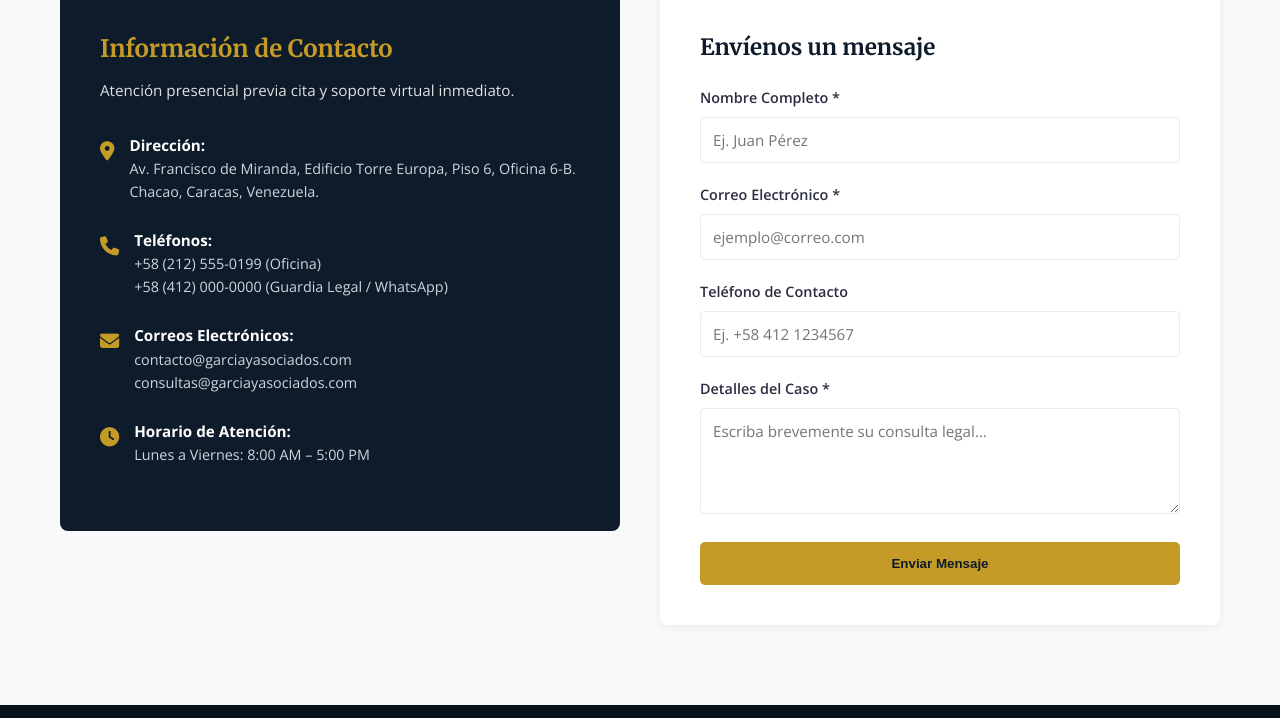
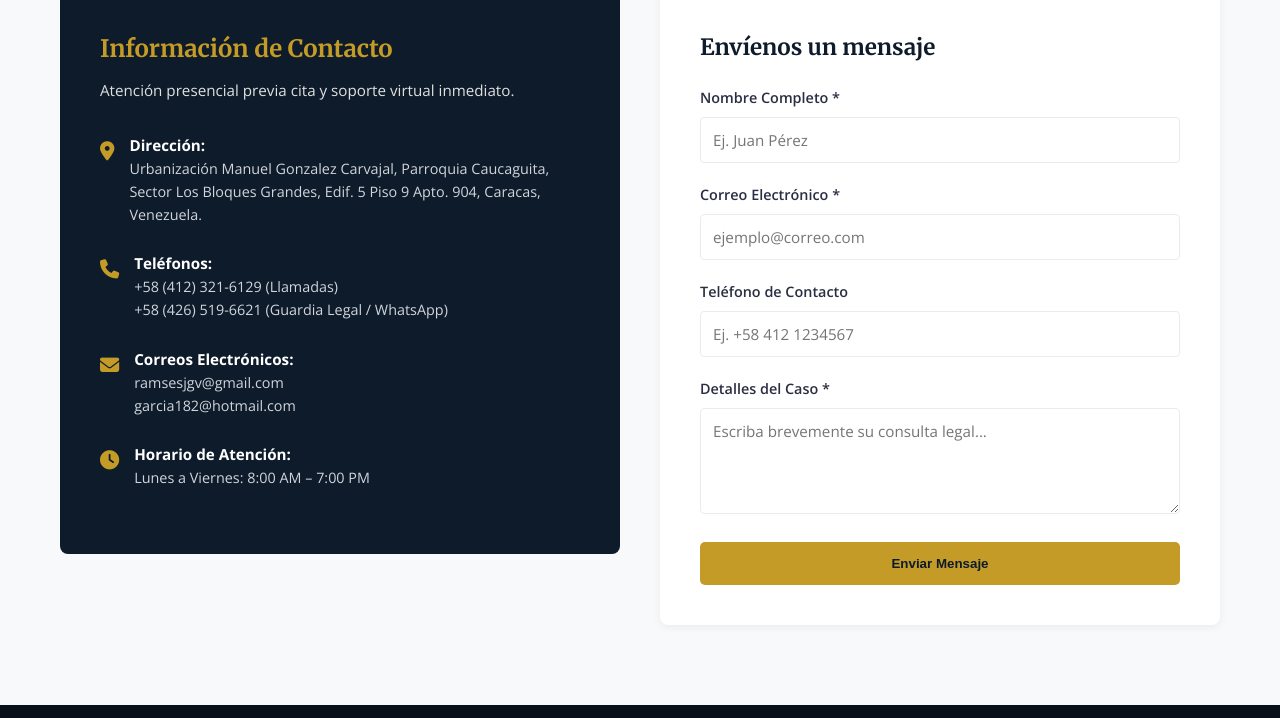
Before and after one commit to abogadopenalista/abogadopenalista.github.io, a plain HTML site: page index.html in a window 1280 px wide. Shown: the part 3420-4138 px from the top of the page. Drawn offline with nearby package versions, Linux system fonts and the light colour scheme.

Commit message:
confirmacion de data

```diff
--- a/index.html
+++ b/index.html
@@ -203,7 +203,7 @@
                     </div>
                     <div class="info-text">
                         <strong>Dirección:</strong>
-                        <p>Av. Francisco de Miranda, Edificio Torre Europa, Piso 6, Oficina 6-B. Chacao, Caracas, Venezuela.</p>
+                        <p>Urbanización Manuel Gonzalez Carvajal, Parroquia Caucaguita, Sector Los Bloques Grandes, Edif. 5 Piso 9 Apto. 904, Caracas, Venezuela.</p>
                     </div>
                 </div>
 
@@ -213,8 +213,8 @@
                     </div>
                     <div class="info-text">
                         <strong>Teléfonos:</strong>
-                        <p><a href="tel:+582125550199">+58 (212) 555-0199</a> (Oficina)</p>
-                        <p><a href="tel:+584120000000">+58 (412) 000-0000</a> (Guardia Legal / WhatsApp)</p>
+                        <p><a href="tel:+582125550199">+58 (412) 321-6129</a> (Llamadas)</p>
+                        <p><a href="tel:+584120000000">+58 (426) 519-6621</a> (Guardia Legal / WhatsApp)</p>
                     </div>
                 </div>
 
@@ -224,8 +224,8 @@
                     </div>
                     <div class="info-text">
                         <strong>Correos Electrónicos:</strong>
-                        <p><a href="mailto:contacto@garciayasociados.com">contacto@garciayasociados.com</a></p>
-                        <p><a href="mailto:consultas@garciayasociados.com">consultas@garciayasociados.com</a></p>
+                        <p><a href="mailto:contacto@garciayasociados.com">ramsesjgv@gmail.com</a></p>
+                        <p><a href="mailto:consultas@garciayasociados.com">garcia182@hotmail.com</a></p>
                     </div>
                 </div>
 
@@ -235,7 +235,7 @@
                     </div>
                     <div class="info-text">
                         <strong>Horario de Atención:</strong>
-                        <p>Lunes a Viernes: 8:00 AM – 5:00 PM</p>
+                        <p>Lunes a Viernes: 8:00 AM – 7:00 PM</p>
                     </div>
                 </div>
             </div>
```
